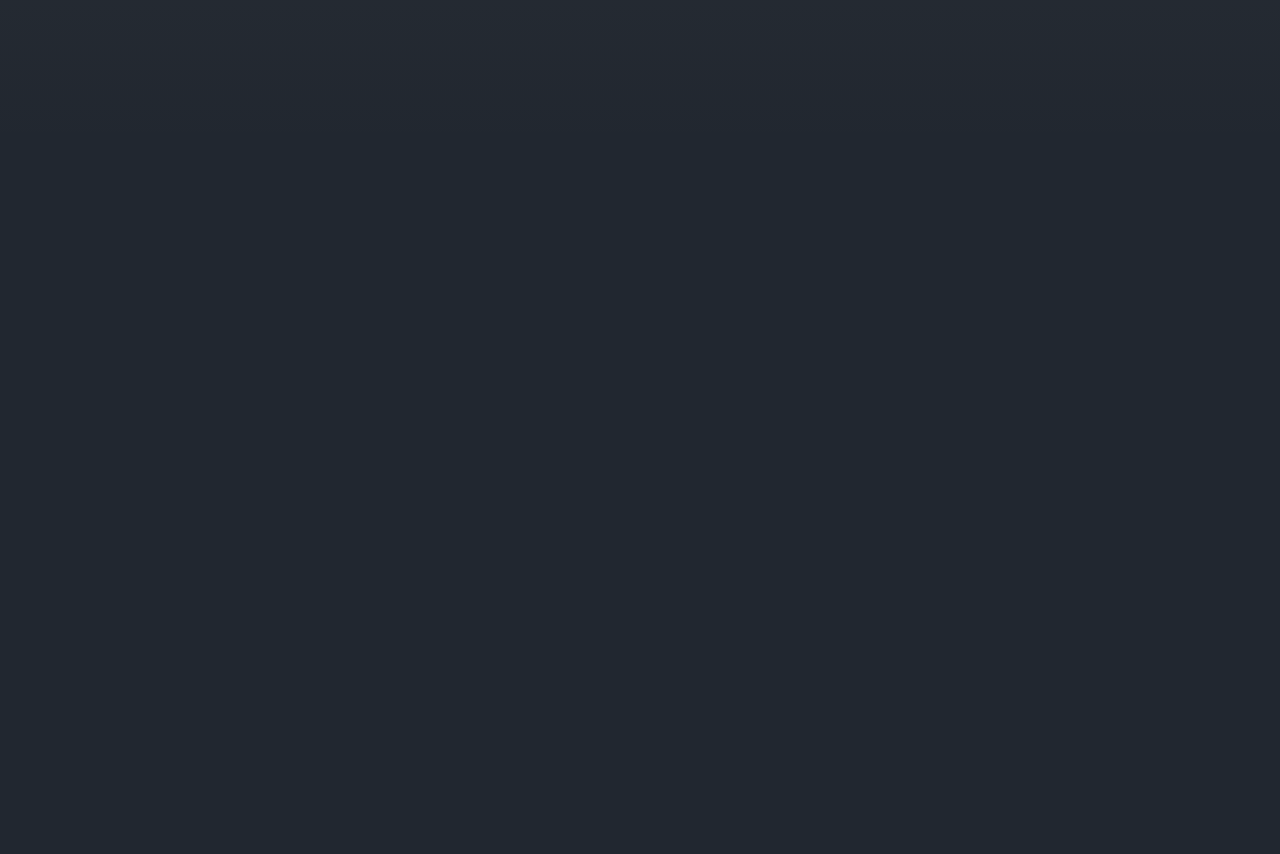
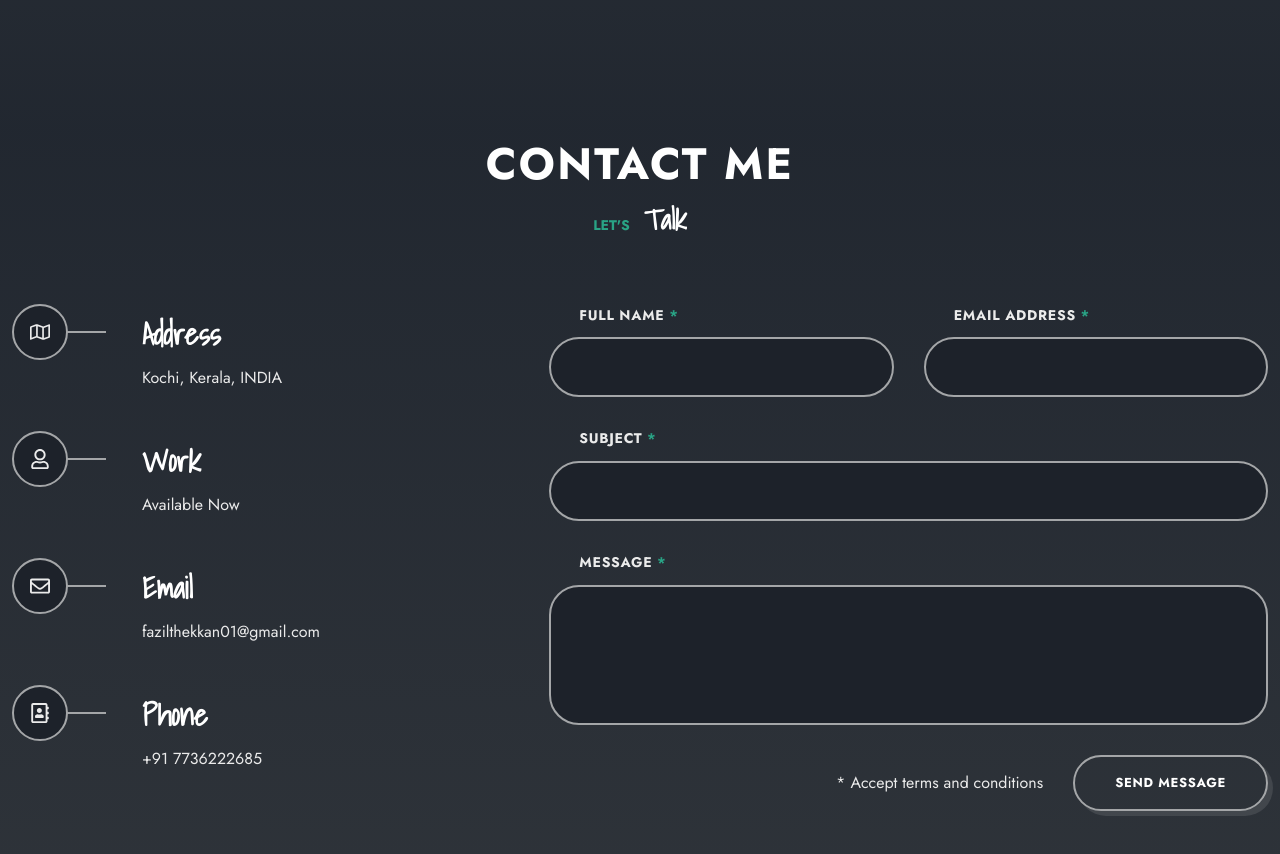
Before and after one commit to fazilcodes/portfolio, a React (Vite) app: page /services in a window 1280 px wide. Shown: the part 3900-4754 px from the top of the page. Before the commit the page ends 4032 px from the top, so only its background shows below. Built offline with nearby package versions, Linux system fonts and the light colour scheme.

Commit message:
Contact section Done

```diff
--- a/package.json
+++ b/package.json
@@ -10,6 +10,7 @@
     "preview": "vite preview"
   },
   "dependencies": {
+    "axios": "^1.5.0",
     "framer-motion": "^10.16.4",
     "react": "^18.2.0",
     "react-dom": "^18.2.0",
--- a/src/App.jsx
+++ b/src/App.jsx
@@ -4,11 +4,11 @@
 
 import Home from './pages/home/Home'
 import About from './pages/about/About'
-import Contact from './pages/Contact'
 import Navbar from './components/Navbar'
 import Skills from './pages/skills/Skills'
 import Portfolio from './pages/portfolio/Portfolio'
 import Resume from './pages/resume/Resume'
+import Contact from './pages/contact/Contact'
 
 function App() {
 
@@ -29,6 +29,7 @@
       <Skills />
       <Portfolio />
       <Resume />
+      <Contact />
     </main>
     </>
   )
--- a/src/components/Card.jsx
+++ b/src/components/Card.jsx
@@ -1,6 +1,6 @@
 import React, { useState } from 'react'
 
-const Card = ({key, title, subtitle, description, date}) => {
+const Card = ({ title, subtitle, description, date}) => {
 
   const [ showInfo, setShowInfo ] = useState(false);
 
--- a/src/pages/Contact.jsx
+++ /dev/null
@@ -1,10 +0,0 @@
-import React from 'react'
-import transition from '../transition'
-
-const Contact = () => {
-  return (
-    <h1>Contact</h1>
-  )
-}
-
-export default transition(Contact)
--- /dev/null
+++ b/src/pages/contact/Contact.jsx
@@ -0,0 +1,136 @@
+import React, { useState } from 'react'
+import './contact.css'
+
+
+import { FaRegAddressBook, FaRegEnvelope, FaRegUser, FaRegMap } from 'react-icons/fa'
+import axios from 'axios'
+
+const Contact = () => {
+
+    const [ form, setForm ] = useState({
+        name: '',
+        email: '',
+        subject: '',
+        message: ''
+    })
+
+    const handleChange = (e) => {
+        const name = e.target.name;
+        const value = e.target.value;
+
+        setForm({ ...form, [name]: value })
+    }
+
+    const handleSubmit = (e) => {
+        e.preventDefault();
+
+        axios.post('https://sheet.best/api/sheets/a261274a-2f5a-454d-926b-1253051d91c6', form)
+        .then((response) => {
+            console.log(response);
+            setForm({name: '', email: '', subject: '', message: ''})
+        })
+    }
+
+  return (
+    <section className="contact section" id="contact">
+        <h2 className="section_title text-cs">
+            Contact Me
+        </h2>
+
+        <p className="section_subtitle">
+            Let's <span>Talk</span>
+        </p>
+
+        <div className="contact_container container grid">
+            <div className="contact_content">
+                <div className="contact_card">
+                    <span className="contact_card-icon">
+                        <FaRegMap />
+                    </span>
+
+                    <h3 className='contact_card-title'>Address</h3>
+                    <p className="contact_card-data">Kochi, Kerala, INDIA</p>
+                </div>
+                <div className="contact_card">
+                    <span className="contact_card-icon">
+                        <FaRegUser />
+                    </span>
+
+                    <h3 className='contact_card-title'>Work</h3>
+                    <p className="contact_card-data">Available Now</p>
+                </div>
+                <div className="contact_card">
+                    <span className="contact_card-icon">
+                        <FaRegEnvelope />
+                    </span>
+
+                    <h3 className='contact_card-title'>Email</h3>
+                    <p className="contact_card-data">fazilthekkan01@gmail.com</p>
+                </div>
+                <div className="contact_card">
+                    <span className="contact_card-icon">
+                        <FaRegAddressBook />
+                    </span>
+
+                    <h3 className='contact_card-title'>Phone</h3>
+                    <p className="contact_card-data">+91 7736222685</p>
+                </div>
+            </div>
+
+            <form className="contact_form" onSubmit={handleSubmit}>
+                <div className="contact_form-group grid">
+                    <div className="contact_form-div">
+                        <label htmlFor="" className="contact_form-tag text-cs">Full Name <b>*</b></label>
+                        <input
+                            type="text"
+                            name='name'
+                            value={form.name}
+                            onChange={handleChange}
+                            className="contact_form-input"
+                        />
+                    </div>
+
+                    <div className="contact_form-div">
+                        <label htmlFor="" className="contact_form-tag text-cs">Email Address <b>*</b></label>
+                        <input
+                            type="email"
+                            name='email'
+                            value={form.email}
+                            onChange={handleChange}
+                            className="contact_form-input"
+                        />
+                    </div>
+                </div>
+                <div className="contact_form-div">
+                    <label htmlFor="" className="contact_form-tag text-cs">Subject <b>*</b></label>
+                    <input
+                        type="text"
+                        className="contact_form-input"
+                        name='subject'
+                        value={form.subject}
+                        onChange={handleChange}
+                    />
+                </div>
+
+                <div className="contact_form-div contact_form-area">
+                    <label htmlFor="" className="contact_form-tag text-cs">Message <b>*</b></label>
+                    <textarea
+                        type="text"
+                        className="contact_form-input"
+                        name='message'
+                        value={form.message}
+                        onChange={handleChange}
+                    />
+                </div>
+
+                <div className="contact_submit">
+                    <p>* Accept terms and conditions</p>
+                    <button type='submit' className='btn text-cs'>Send Message</button>
+                </div>
+            </form>
+        </div>
+    </section>
+  )
+}
+
+export default Contact
--- /dev/null
+++ b/src/pages/contact/contact.css
@@ -0,0 +1,91 @@
+.contact {
+    background-image: var(--first-gradient);
+}
+
+.contact_container {
+    grid-template-columns: 5fr 7fr;
+}
+
+.contact_card {
+    padding-left: 130px;
+    margin-bottom: 40px;
+    position: relative;
+}
+
+.contact_card-icon,
+.contact_form-input {
+    border: 2px solid var(--border-color);
+    background-color: var(--container-color);
+}
+
+.contact_card-icon {
+    position: absolute;
+    top: 0;
+    left: 0;
+    width: 56px;
+    height: 56px;
+    border-radius: 50%;
+    box-shadow: var(--shadoww);
+    font-size: var(--larger-font-size);
+    display: grid;
+    place-items: center;
+}
+
+.contact_card-icon::after {
+    content: "";
+    width: 40px;
+    height: 2px;
+    background-color: var(--border-color);
+    position: absolute;
+    left: 100%;
+    top: 50%;
+    margin-top: -1px;
+}
+
+.contact_card-title {
+    font-size: var(--h2-font-size);
+    font-family: var(--font-2);
+    padding-block: 6px;
+}
+
+.contact_form-group {
+    grid-template-columns: repeat(2, 1fr);
+    column-gap: 30px;
+}
+
+.contact_form-div {
+    display: grid;
+    row-gap: 10px;
+    margin-bottom: 30px;
+}
+
+.contact_form-tag {
+    margin-left: 30px;
+    font-size: var(--smaller-font-size);
+    font-weight: 700;
+    line-height: 1.7;
+}
+
+.contact_form-tag b {
+    color: var(--primary-color);
+}
+
+.contact_form-input {
+    color: var(--title-color);
+    height: 60px;
+    border-radius: 30px;
+    padding-inline: 30px;
+}
+
+.contact_form-area .contact_form-input {
+    height: 140px;
+    padding-block: 20px;
+    resize: none;
+}
+
+.contact_submit {
+    display: flex;
+    align-items: center;
+    justify-content: flex-end;
+    column-gap: 30px;
+}
```
Also changed, not shown: 1 other file (tests, documents, lock files or other folders).
